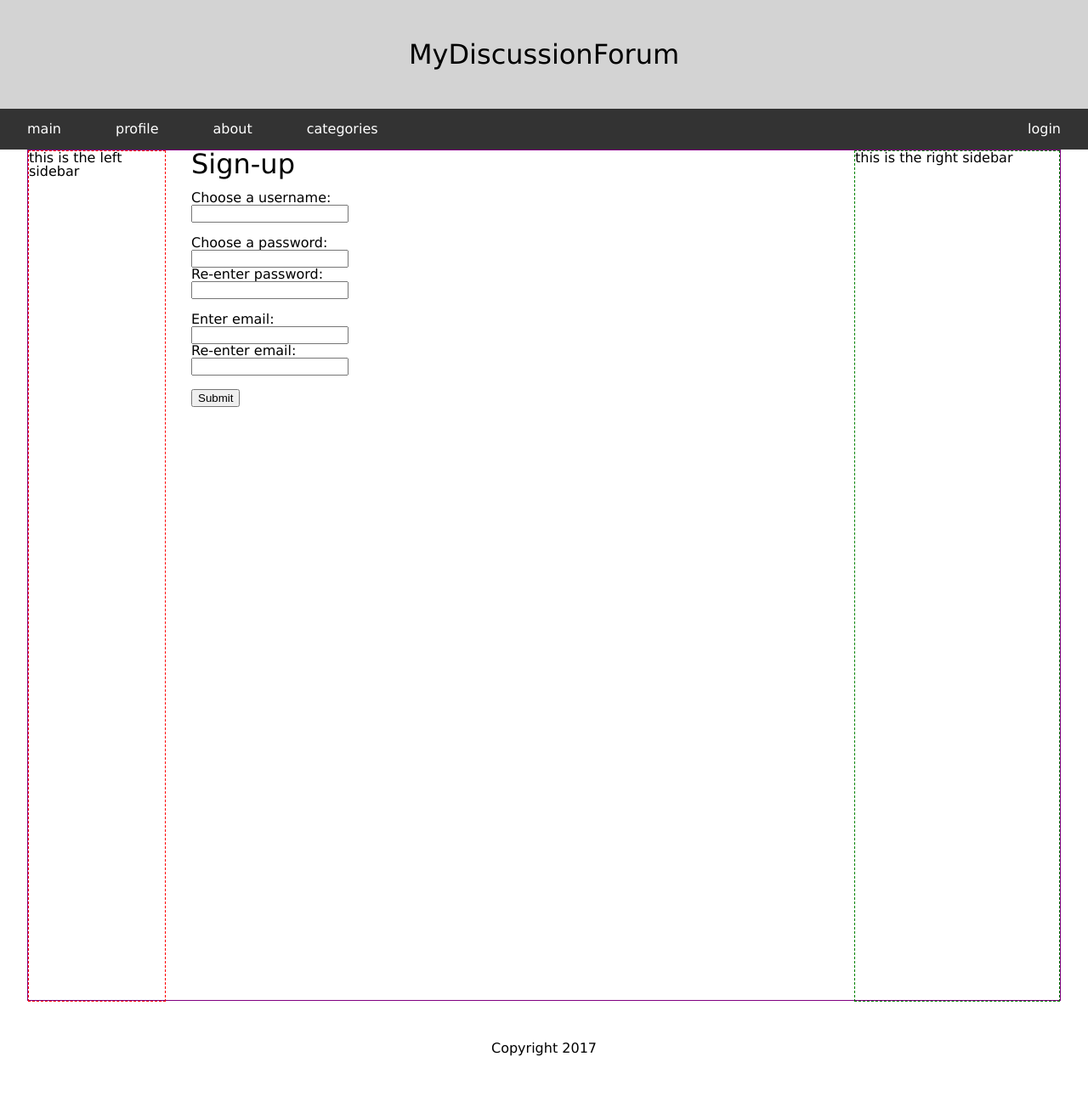
After one commit to mackosx/myDiscussionForum, a PHP site: page /createaccount.html in a window 1280 px wide. The commit adds this page. Shown: the whole page at 85% size. Run offline with PHP 8.4, Linux system fonts and the light colour scheme; some libraries are stand-ins or nearby versions.

Commit message:
sign up page created

```diff
--- /dev/null
+++ b/createaccount.html
@@ -0,0 +1,62 @@
+<!DOCTYPE html>
+<html lang="en">
+<head>
+    <meta charset="UTF-8">
+    <title>MyDiscussionForum</title>
+    <link rel="stylesheet" type="text/css" href="css/reset.css">
+    <link rel="stylesheet" type="text/css" href="css/stylesheet.css">
+    <script src="https://ajax.googleapis.com/ajax/libs/jquery/3.1.0/jquery.min.js"></script>
+    <script src="js/script.js"></script>
+</head>
+<body>
+<header>
+    <h1>MyDiscussionForum</h1>
+</header>
+<nav>
+    <ul id="navbar" class="top-navbar">
+        <li><a href="#">main</a></li>
+        <li><a href="#">profile</a></li>
+        <li><a href="#">about</a></li>
+        <li><a href="#">categories</a></li>
+        <li><a href="createaccount.html">login</a></li>
+    </ul>
+</nav>
+<main>
+    <div id="left">
+        <p>this is the left sidebar</p>
+    </div>
+    <div id="right">
+        <p>this is the right sidebar</p>
+    </div>
+    <div id="center-container">
+        <form id="signup" action="#" method="get">
+            <legend><h1>Sign-up</h1></legend>
+            <br>
+            <fieldset>
+
+                <label for="username">Choose a username:</label><br>
+                <input type="text" id="username">
+                <br><br>
+                <label for="pass">Choose a password: </label><br>
+                <input type="password" id="pass">
+                <br>
+                <label for="pass2">Re-enter password: </label><br>
+                <input type="password" id="pass2">
+                <br><br>
+                <label for="email">Enter email: </label><br>
+                <input type="email" id="email">
+                <br>
+                <label for="email2">Re-enter email: </label><br>
+                <input type="email" id="email2">
+                <br><br>
+                <input type="submit">
+            </fieldset>
+        </form>
+    </div>
+
+</main>
+<footer>
+    <p>Copyright 2017</p>
+</footer>
+</body>
+</html>
--- a/css/stylesheet.css
+++ b/css/stylesheet.css
@@ -2,7 +2,6 @@ body{
     font-family: "Berlin Sans FB", Verdana, sans-serif;
 }
 header{
-    margin-top:3em;
     height: 5em;
     text-align: center;
     padding-top: 3em;
@@ -15,15 +14,7 @@ footer{
 h1 {
     font-size: 2em;
 }
-ul{
-    position:   fixed;
-    top:    0;
-    width:  100%;
-    margin: 0;
-    padding: 0;
-    overflow: hidden;
-    background-color: #333;
-}
+
 li {
     float:  left;
 }
@@ -50,14 +41,53 @@ li:hover{
     border: 1px dashed green;
 }
 #center-container{
-    border: 1px solid blue;
+
     height: 100%;
     margin-left:    12em;
     margin-right:   17em;
 }
 main{
+    margin-top: 3em;
     margin-left:    2em;
     margin-right:   2em;
     height: 1000px;
     border: 1px solid purple;
 }
+.top-navbar{
+    position:   absolute;
+    top:    8em;
+    width:  100%;
+    margin: 0;
+    padding:    0;
+    overflow:   hidden;
+    background-color:   #333;
+
+}
+.fixed-navbar{
+    position:   fixed;
+    top:    0;
+    width:  100%;
+    margin: 0;
+    padding: 0;
+    overflow: hidden;
+    background-color: #333;
+}
+article{
+    padding-left:   1em;
+    padding-top:    1em;
+    height: 6em;
+    width:  auto;
+    margin-bottom:  0.5em;
+    background-color:   lightslategrey;
+}
+article img{
+    float:  left;
+    width:  5em;
+    height: 5em;
+}
+article p{
+    margin-left:    6em;
+}
+.top-navbar li:last-child{
+    float:  right;
+}
--- /dev/null
+++ b/js/script.js
@@ -0,0 +1,14 @@
+/**
+ * Created by macke on 2017-03-08.
+ */
+var headerHeight = 130;
+
+$(window).bind('scroll', function () {
+    if ($(window).scrollTop() > headerHeight) {
+        $('#navbar').removeClass('top-navbar');
+        $('#navbar').addClass('fixed-navbar');
+    } else {
+        $('#navbar').removeClass('fixed-navbar');
+        $('#navbar').addClass('top-navbar');
+    }
+});
```
Also changed, not shown: home.html (renamed from home.php, +16 -2 lines).
